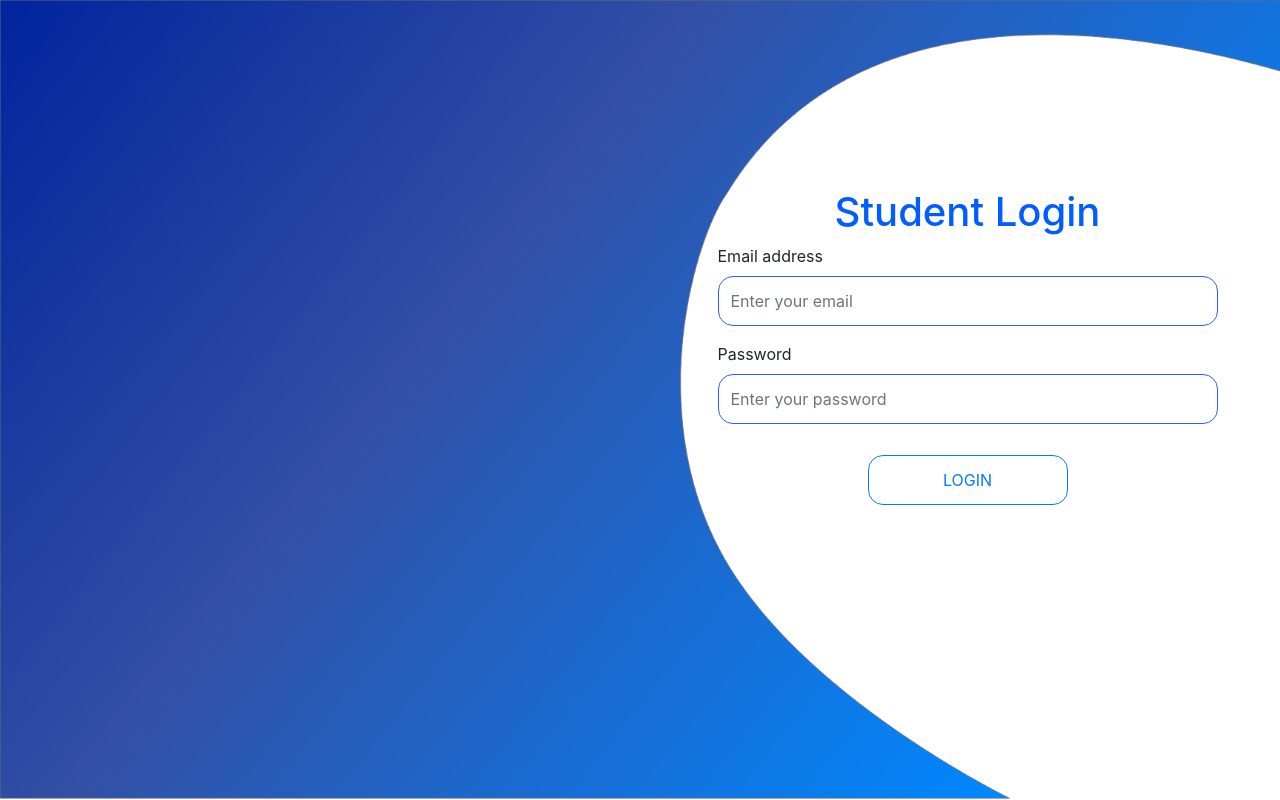
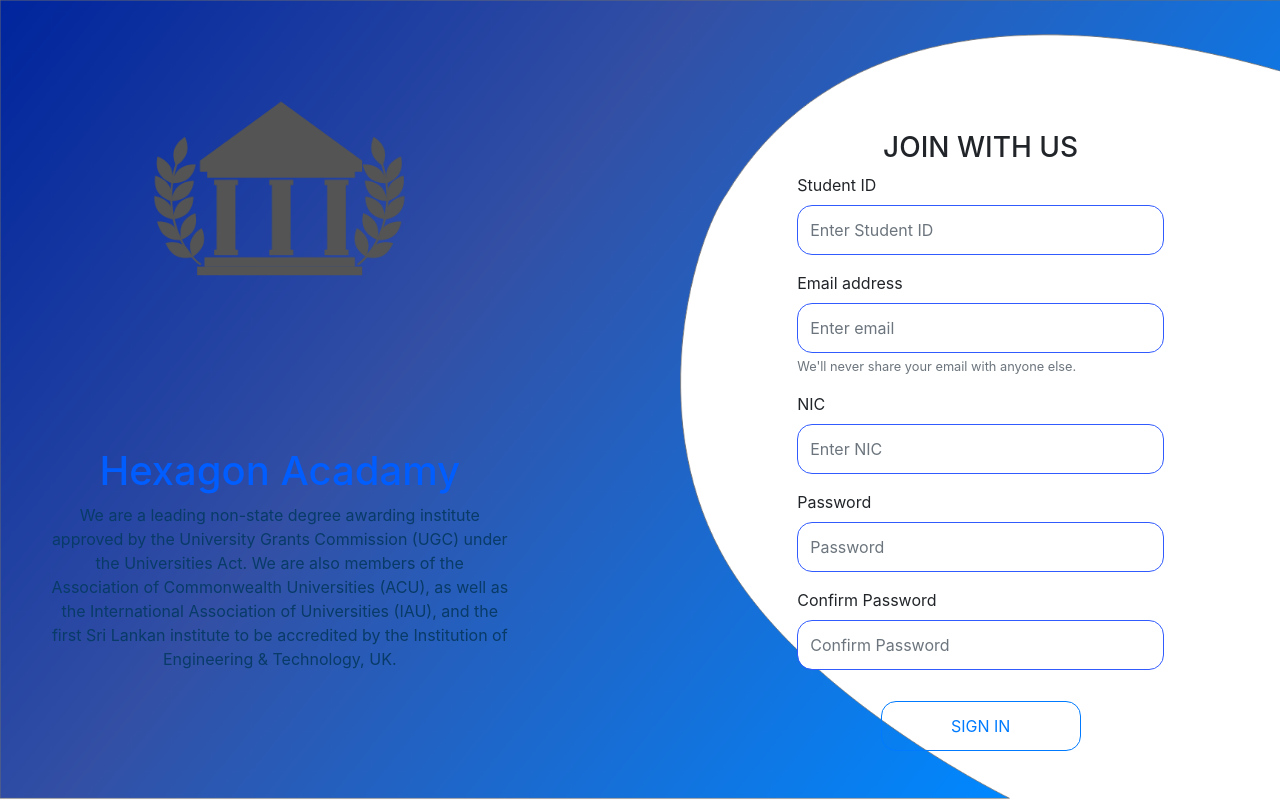
Before and after one commit to rusiruavb/LearningManagementSystem, a React (Create React App) app in the folder forntend/: page / in a window 1280 px wide. Built offline with nearby package versions, Linux system fonts and the light colour scheme.

Commit message:
change styling in register component

```diff
--- a/forntend/src/App.js
+++ b/forntend/src/App.js
@@ -5,7 +5,7 @@ import RegisterComponent from "./components/RegisterComponent/register";
 function App() {
   return (
     <div>
-      <Login/>
+      <RegisterComponent/>
     </div>
   )
 }
--- a/forntend/src/components/LoginComponent/login.css
+++ b/forntend/src/components/LoginComponent/login.css
@@ -29,7 +29,7 @@ h1 {
 
 @media (max-width: 450px) {
   .LoginBody {
-    background: url("../../static/login_page.png");
+    background: url("../../static/mobile_login.png");
     background-repeat: no-repeat;
     background-size: cover;
     height: 100vh;
--- a/forntend/src/components/RegisterComponent/register.css
+++ b/forntend/src/components/RegisterComponent/register.css
@@ -1,7 +1,7 @@
 .RegisterBody {
   height: 100vh;
   overflow-x: hidden;
-  background: url("../../static/web_login.png");
+  background: url("../../static/login_page.png");
   background-repeat: no-repeat;
   background-size: cover;
 }
@@ -15,9 +15,9 @@
 }
 
 .RegisterForm {
-  margin-top: 5%;
+  margin-top: 10%;
   padding-right: 10%;
-  padding-left: 5%;
+  padding-left: 12%;
 }
 
 @media (max-width: 450px) {
--- a/forntend/src/components/RegisterComponent/register.js
+++ b/forntend/src/components/RegisterComponent/register.js
@@ -7,7 +7,7 @@ export default function RegisterComponent() {
   return (
     <div className="RegisterBody">
       <div className="row">
-        <div className="col-md-6 RegisterTitle">
+        <div className="col-md-6 d-none d-lg-block RegisterTitle">
           <img src={LOGO} style={{ width: "300px", padding: "0px" }} />
           <h1>Hexagon Acadamy</h1>
           <p>
@@ -20,7 +20,7 @@ export default function RegisterComponent() {
           </p>
         </div>
 
-        <div className="col-md-6 RegisterForm">
+        <div className="col-md-6 col-lg-6 col-sm-12 RegisterForm">
           <h3 className="text-center">JOIN WITH US</h3>
 
           <form>
@@ -75,9 +75,9 @@ export default function RegisterComponent() {
               />
             </div>
 
-            <button type="submit" class="btn btn-primary">
-              Submit
-            </button>
+            <div className="d-flex justify-content-center">
+              <button className="btn btn-outline-primary loginButon">SIGN IN</button>
+            </div>
           </form>
         </div>
       </div>
```
Also changed, not shown: forntend/src/static/mobile_login.png, 1 other file (tests, documents, lock files or other folders).
